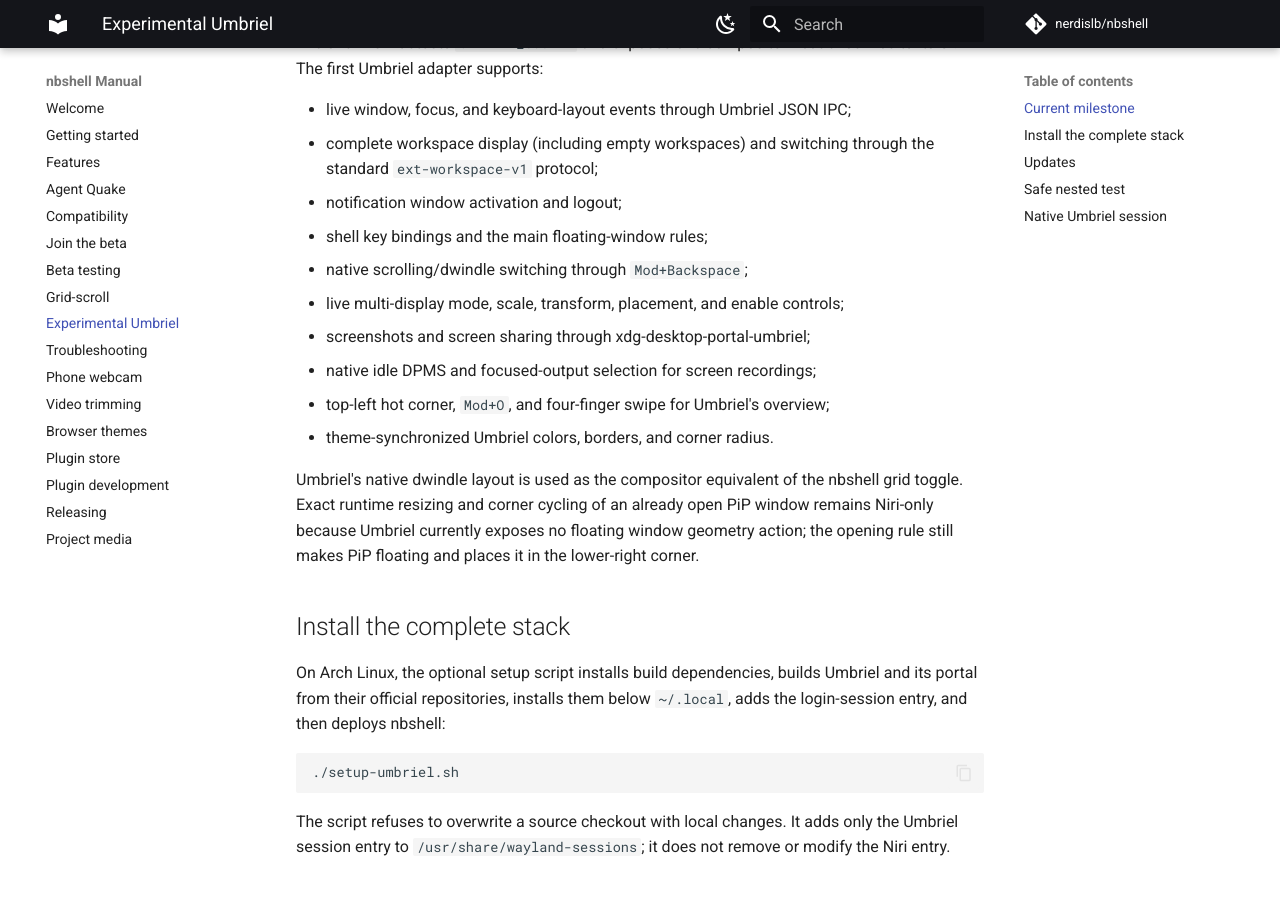
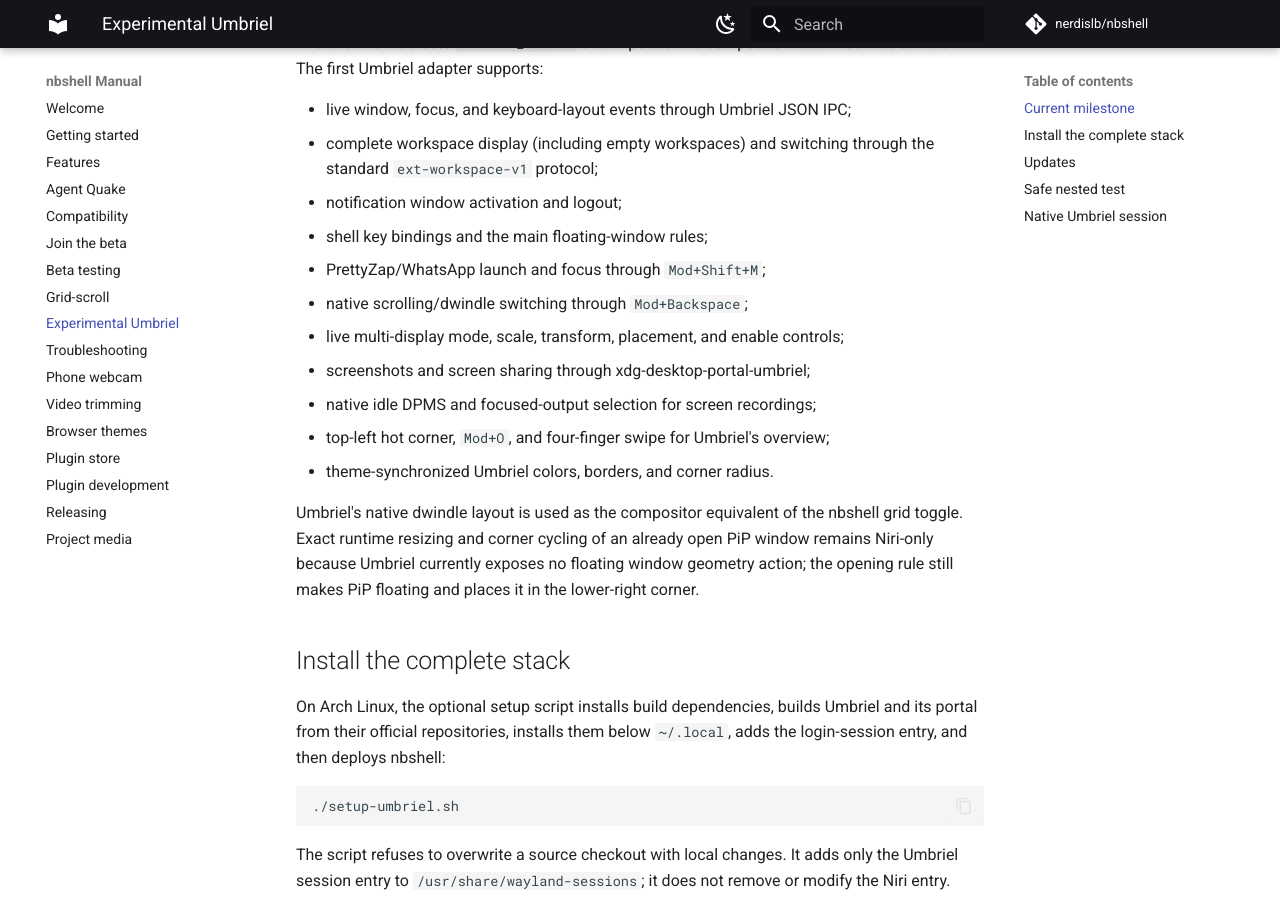
Before and after one commit to nerdislb/nbshell, an MkDocs documentation site: the page built from docs/umbriel.md, in a window 1280 px wide and 900 px high, scrolled down 359 px. Built offline with MkDocs 1.6.1 and Material for MkDocs 9.7.7, drawn with Linux system fonts in a browser that asks for light colours; comment, search, counter and statistics services are not loaded.

Commit message:
fix: restore PrettyZap shortcut on both backends

```diff
--- a/docs/umbriel.md
+++ b/docs/umbriel.md
@@ -17,6 +17,7 @@
   the standard `ext-workspace-v1` protocol;
 - notification window activation and logout;
 - shell key bindings and the main floating-window rules;
+- PrettyZap/WhatsApp launch and focus through `Mod+Shift+M`;
 - native scrolling/dwindle switching through `Mod+Backspace`;
 - live multi-display mode, scale, transform, placement, and enable controls;
 - screenshots and screen sharing through xdg-desktop-portal-umbriel;
```
Also changed, not shown: 3 other files.
